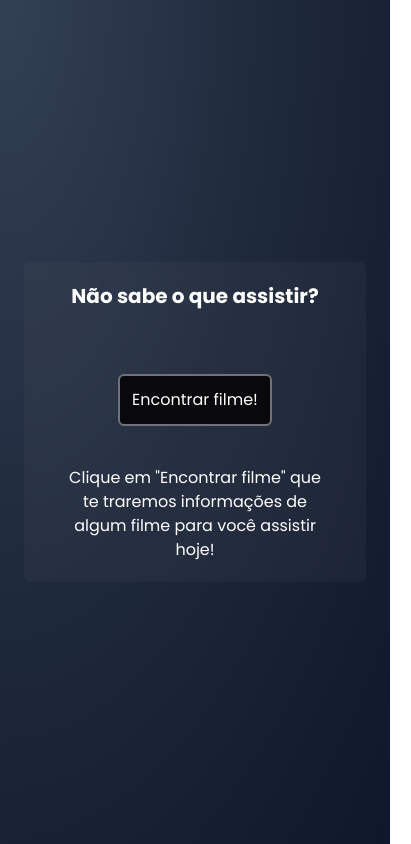
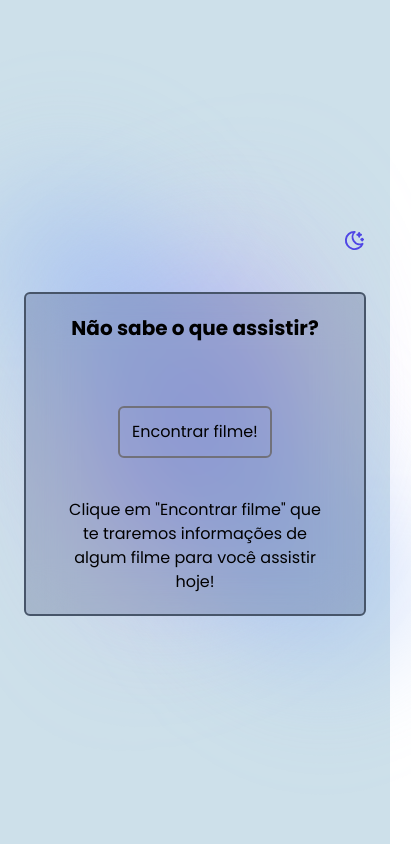
Before and after one commit to OYERA1/rocketflix, a Next.js app: page / in a window 390 px wide. Shown: the whole page, 411 px wide, since content can reach past the window. Built offline with nearby package versions, Linux system fonts and the light colour scheme.

Commit message:
adding theme switcher

```diff
--- a/context/MovieContext.tsx
+++ b/context/MovieContext.tsx
@@ -9,6 +9,7 @@ export interface MovieDataType {
   poster: string;
   id: number;
   vote: number | null;
+  releaseDate: string | null;
 }
 
 type MovieContextType = {
--- /dev/null
+++ b/context/ThemeProvider.tsx
@@ -0,0 +1,17 @@
+"use client";
+
+import { ThemeProvider } from "next-themes";
+import { ReactNode, useEffect, useState } from "react";
+
+export default function Providers({ children }: { children: ReactNode }) {
+  const [mounted, setMounted] = useState(false);
+
+  useEffect(() => {
+    setMounted(true);
+  }, []);
+
+  if (!mounted) {
+    return <>{children}</>;
+  }
+  return <ThemeProvider defaultTheme="system">{children}</ThemeProvider>;
+}
--- a/package.json
+++ b/package.json
@@ -10,6 +10,7 @@
   },
   "dependencies": {
     "next": "14.0.4",
+    "next-themes": "^0.2.1",
     "react": "^18",
     "react-dom": "^18",
     "react-icons": "^4.12.0"
--- a/src/api/api.ts
+++ b/src/api/api.ts
@@ -33,11 +33,15 @@ export async function fetchMovieData() {
     }
   }
 
-  return {
-    title: data.title,
-    overview: data.overview,
-    poster: IMG_URL + data.poster_path,
-    id: data.id,
-    vote: Math.floor(data.vote_average * 10),
-  };
+  return (
+    console.log(data),
+    {
+      title: data.title,
+      overview: data.overview,
+      poster: IMG_URL + data.poster_path,
+      id: data.id,
+      vote: Math.floor(data.vote_average * 10),
+      releaseDate: data.release_date.substring(0, 4),
+    }
+  );
 }
--- a/src/app/globals.css
+++ b/src/app/globals.css
@@ -3,9 +3,30 @@
 @tailwind utilities;
 
 * {
+  padding: 0px;
+  margin: 0px;
   box-sizing: border-box;
 }
 
-body {
-  color: white;
+html {
+  animate: ease-in-out 2s;
 }
+
+@layer base {
+  :root {
+    --color-bkg: 200deg 40% 86%;
+    --color-gradient-1: 219deg 80% 78%;
+    --color-gradient-2: 263deg 80% 78%;
+    --color-blur-primary: 10deg 2% 4%;
+    --color-text-1: 0 0 0;
+  }
+  @media (prefers-color-scheme: dark) {
+    [data-theme="dark"]:root {
+      --color-bkg: 219deg 97% 6%;
+      --color-gradient-1: 277deg 40% 53%;
+      --color-gradient-2: 0deg 87% 32%;
+      --color-blur-primary: 10deg 0% 0%;
+      --color-text-1: 255;
+    }
+  }
+}
--- a/src/app/layout.tsx
+++ b/src/app/layout.tsx
@@ -1,7 +1,8 @@
+import { MovieContextProvider } from "../../context/MovieContext";
+import { Poppins } from "next/font/google";
 import type { Metadata } from "next";
-import { Poppins } from "next/font/google";
 import "./globals.css";
-import { MovieContextProvider } from "../../context/MovieContext";
+import Providers from "../../context/ThemeProvider";
 
 const poppins = Poppins({
   weight: ["400", "500", "700"],
@@ -22,7 +23,9 @@ export default function RootLayout({
   return (
     <html lang="en">
       <body className={poppins.className}>
-        <MovieContextProvider>{children}</MovieContextProvider>
+        <Providers>
+          <MovieContextProvider>{children}</MovieContextProvider>
+        </Providers>
       </body>
     </html>
   );
--- a/src/app/page.tsx
+++ b/src/app/page.tsx
@@ -1,31 +1,41 @@
 "use client";
 
-import Resume from "@/components/resumes";
 import { useMovie } from "../../context/MovieContext";
+import Resume from "@/components/Resumes";
+import ThemeSwticher from "@/components/ThemeSwitcher";
 
 export default function Home() {
   const { movieData, getMovieData } = useMovie();
 
   return (
     <main
-      className="flex flex-col flex-wrap min-h-screen max-h-max px-6 py-3 sm:px-28 justify-center items-center
-      bg-[radial-gradient(ellipse_at_top_left,_var(--tw-gradient-stops))]
-     from-slate-700 via-slate-800 to-slate-900"
+      className="flex flex-col flex-wrap min-h-screen max-h-full max-w-full
+      px-6 py-3 sm:px-28 items-center justify-center
+      bg-bkg-primary text-content isolate before:absolute before:h-[200px]
+      before:w-8/12 before:rounded-tr-full before:rounded-bl-full before:blur-[80px]
+      before:bg-gradient-2 before:animate-spin-slower before:-z-10
+      after:absolute after:h-2/3 after:w-1/3
+      after:rounded-tr-full after:rounded-bl-full after:blur-3xl
+      after:bg-gradient-1/80 after:animate-spin-slow after:-z-10
+      "
     >
+      <ThemeSwticher className="flex w-full justify-end mb-10" />
       <div
-        className="flex flex-col items-center py-5 px-10 bg-zinc-500 rounded-md
-        backdrop-filter backdrop-blur-sm bg-opacity-10"
+        className="flex flex-col items-center py-5 px-10 bg-blue-950 rounded-md
+        backdrop-filter backdrop-blur-xl bg-opacity-20 border-2 border-slate-600"
       >
         {movieData ? (
           <Resume />
         ) : (
-          <span className="mb-16 font-semibold text-xl text-center">
-            Não sabe o que assistir?
-          </span>
+          <div className="flex w-full mb-16">
+            <span className=" text-center w-full font-semibold text-xl">
+              Não sabe o que assistir?
+            </span>
+          </div>
         )}
 
         <button
-          className="bg-zinc-950 border-zinc-500 border-2 p-3 rounded-md mb-10 hover:bg-zinc-700 active:scale-90"
+          className=" border-zinc-500 border-2 p-3 rounded-md mb-10 hover:opacity-90 active:scale-90"
           onClick={getMovieData}
         >
           Encontrar filme!
@@ -34,7 +44,7 @@ export default function Home() {
         {movieData ? (
           ""
         ) : (
-          <span className="text-center break-before-auto">
+          <span className="text-center">
             Clique em "Encontrar filme" que te traremos informações de algum
             filme para você assistir hoje!
           </span>
--- /dev/null
+++ b/src/components/ThemeSwitcher.tsx
@@ -0,0 +1,40 @@
+"use client";
+
+import { TbSunHigh, TbMoonStars } from "react-icons/tb";
+import { useTheme } from "next-themes";
+
+export default function ThemeSwticher({ className }: any) {
+  const { theme, setTheme } = useTheme();
+
+  const handleToggleTheme = () => {
+    setTheme(theme === "light" ? "dark" : "light");
+  };
+
+  return (
+    <div className={`${className}`}>
+      <label htmlFor="darkmode" className="skew-x-1 ">
+        {theme === "dark" ? (
+          <div>
+            <TbSunHigh
+              size={23}
+              className="text-yellow-600 active:animate-spin ease-out"
+            />
+          </div>
+        ) : (
+          <TbMoonStars
+            size={23}
+            className="text-indigo-600 active:animate-spin ease-out"
+          />
+        )}
+      </label>
+      <input
+        type="checkbox"
+        onChange={handleToggleTheme}
+        checked={theme === "dark"}
+        name="darkmode"
+        id="darkmode"
+        className="hidden"
+      />
+    </div>
+  );
+}
--- a/src/components/circle.tsx
+++ b/src/components/circle.tsx
@@ -43,7 +43,7 @@ export function Circle({ percentage, circleWidth }: any) {
           dy="0.3em"
           textAnchor="middle"
           fill="white"
-          className="text-base font-semibold"
+          className="text-sm font-semibold"
         >
           {percentage}%
         </text>
--- a/src/components/image.tsx
+++ b/src/components/image.tsx
@@ -1,24 +1,34 @@
+import React, { useEffect, useState } from "react";
+import { MovieDataType } from "../../context/MovieContext";
+
 import Image from "next/image";
-import { MovieDataType } from "../../context/MovieContext";
-import { Circle } from "./circle";
+import placeholder from "../../public/placeholder.png";
+import { Circle } from "./Circle";
 
 interface MovieDataProps {
   movieData: MovieDataType | null;
 }
 
 export default function ImageComponent({ movieData }: MovieDataProps) {
+  const [isLoaded, setIsLoaded] = useState(false);
+
   return (
-    <div className="flex flex-col">
+    <div className="flex flex-col relative">
       <Image
-        src={movieData ? movieData.poster : "carregando..."}
         alt={movieData ? movieData.title : "carregando..."}
+        className={`max-w-max max-h-max rounded-xl ${!isLoaded && "hidden"}`}
         height={300}
+        loading="eager"
+        onLoadingComplete={(img) => setIsLoaded(true)}
+        onLoadStart={(img) => setIsLoaded(false)}
+        src={movieData ? movieData.poster : ""}
         width={200}
-        className=" max-w-max max-h-max rounded-xl"
       />
-      <div className="absolute -translate-y-4 -translate-x-6 sm:top-1/2 transform sm:-translate-x-1/4 sm:translate-y-[110px]">
-        <Circle percentage={movieData?.vote} circleWidth={50} />
-      </div>
+      {isLoaded && (
+        <div className="absolute -translate-y-4 -translate-x-6 sm:top-1/2 transform sm:-translate-x-1/4 sm:translate-y-[110px]">
+          <Circle percentage={movieData?.vote} circleWidth={50} />
+        </div>
+      )}
     </div>
   );
 }
--- a/src/components/resumes.tsx
+++ b/src/components/resumes.tsx
@@ -1,14 +1,27 @@
-import { useContext } from "react";
+import { useContext, useEffect, useState } from "react";
 import { MovieContext } from "../../context/MovieContext";
-import ImageComponent from "./image";
+import ImageComponent from "./Image";
+import ThemeSwticher from "./ThemeSwitcher";
 
 export default function Resume() {
   const { movieData } = useContext(MovieContext);
+  const [mounted, setMounted] = useState(false);
+
+  useEffect(() => {
+    setMounted(true);
+  }, []);
+
+  if (!mounted) {
+    return null;
+  }
   return (
-    <main className="flex flex-col items-center sm:justify-center gap-10 sm:m-10 sm:w-[1000px] sm:h-[400px]">
+    <main className="flex flex-col items-center  sm:justify-center gap-10 sm:m-10 sm:w-[1000px] sm:h-[400px]">
       <span className="font-bold text-2xl text-center">
-        {movieData ? movieData.title : "carregando..."}
+        {movieData
+          ? `${movieData.title} (${movieData.releaseDate})`
+          : "carregando..."}
       </span>
+
       <div className="flex flex-col sm:flex-row gap-6 sm:gap-16 items-center sm:items-start sm:px-10">
         <ImageComponent movieData={movieData} />
         <span className="text-center mb-4 sm:mb-0 sm:text-start ">
--- a/tailwind.config.ts
+++ b/tailwind.config.ts
@@ -1,20 +1,34 @@
-import type { Config } from 'tailwindcss'
+import type { Config } from "tailwindcss";
 
 const config: Config = {
   content: [
-    './src/pages/**/*.{js,ts,jsx,tsx,mdx}',
-    './src/components/**/*.{js,ts,jsx,tsx,mdx}',
-    './src/app/**/*.{js,ts,jsx,tsx,mdx}',
+    "./src/pages/**/*.{js,ts,jsx,tsx,mdx}",
+    "./src/components/**/*.{js,ts,jsx,tsx,mdx}",
+    "./src/app/**/*.{js,ts,jsx,tsx,mdx}",
   ],
+  darkMode: "class",
   theme: {
     extend: {
-      backgroundImage: {
-        'gradient-radial': 'radial-gradient(var(--tw-gradient-stops))',
-        'gradient-conic':
-          'conic-gradient(from 180deg at 50% 50%, var(--tw-gradient-stops))',
+      colors: {
+        gradient: {
+          1: "hsl(var(--color-gradient-1) / <alpha-value>)",
+          2: "hsl(var(--color-gradient-2) / <alpha-value>)",
+        },
+        bkg: {
+          primary: "hsl(var(--color-bkg) / <alpha-value>)",
+        },
+        blur: {
+          primary: "hsl(var(--color-blur-primary) / <alpha-value>",
+        },
+        content: "rgb(var(--color-text-1) / <alpha-value>)",
+      },
+      animation: {
+        "spin-slower": "spin 35s ease infinite",
+        "spin-slow": "spin 25s ease-in-out infinite reverse",
       },
     },
   },
   plugins: [],
-}
-export default config
+};
+
+export default config;
```
Also changed, not shown: 1 other file (tests, documents, lock files or other folders).
